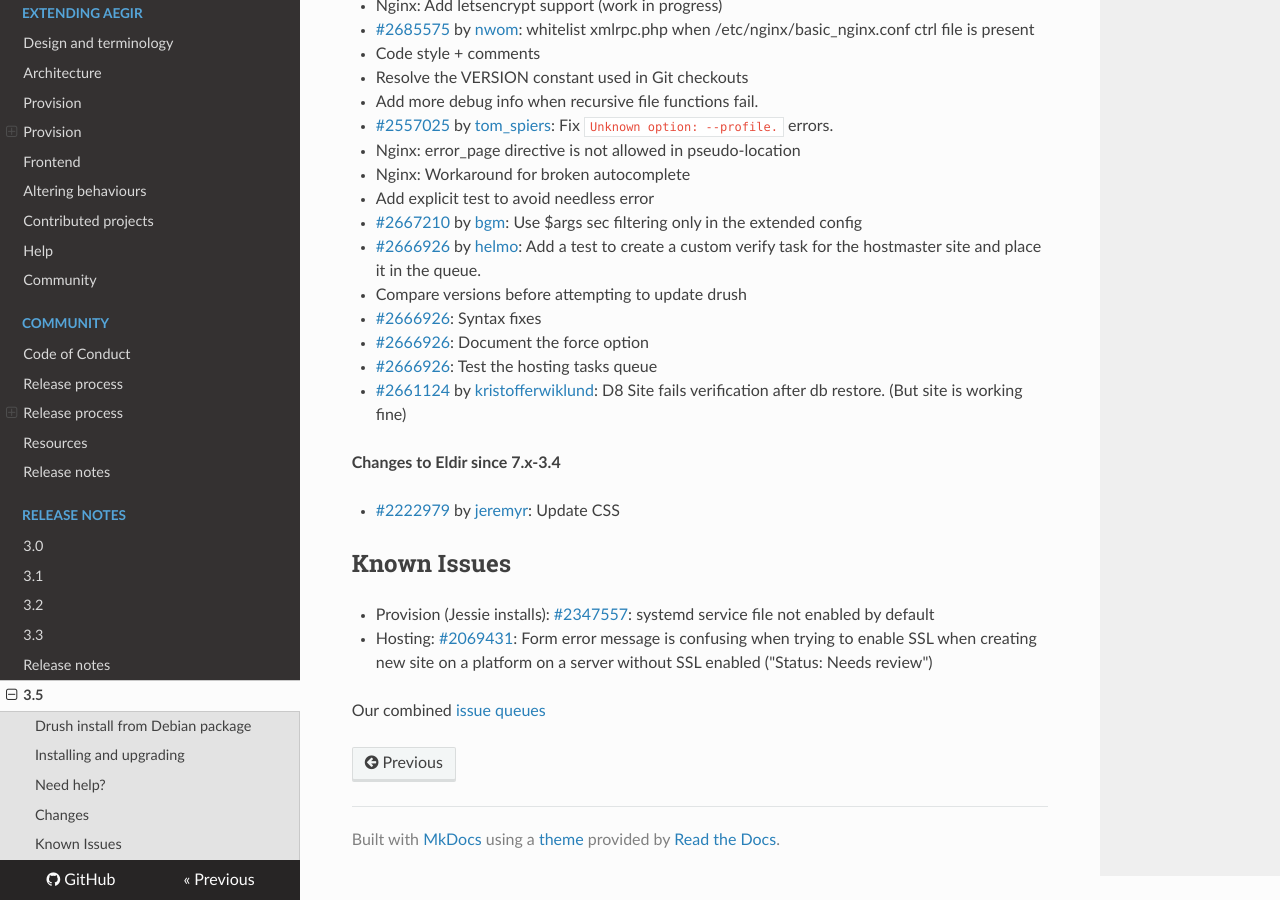
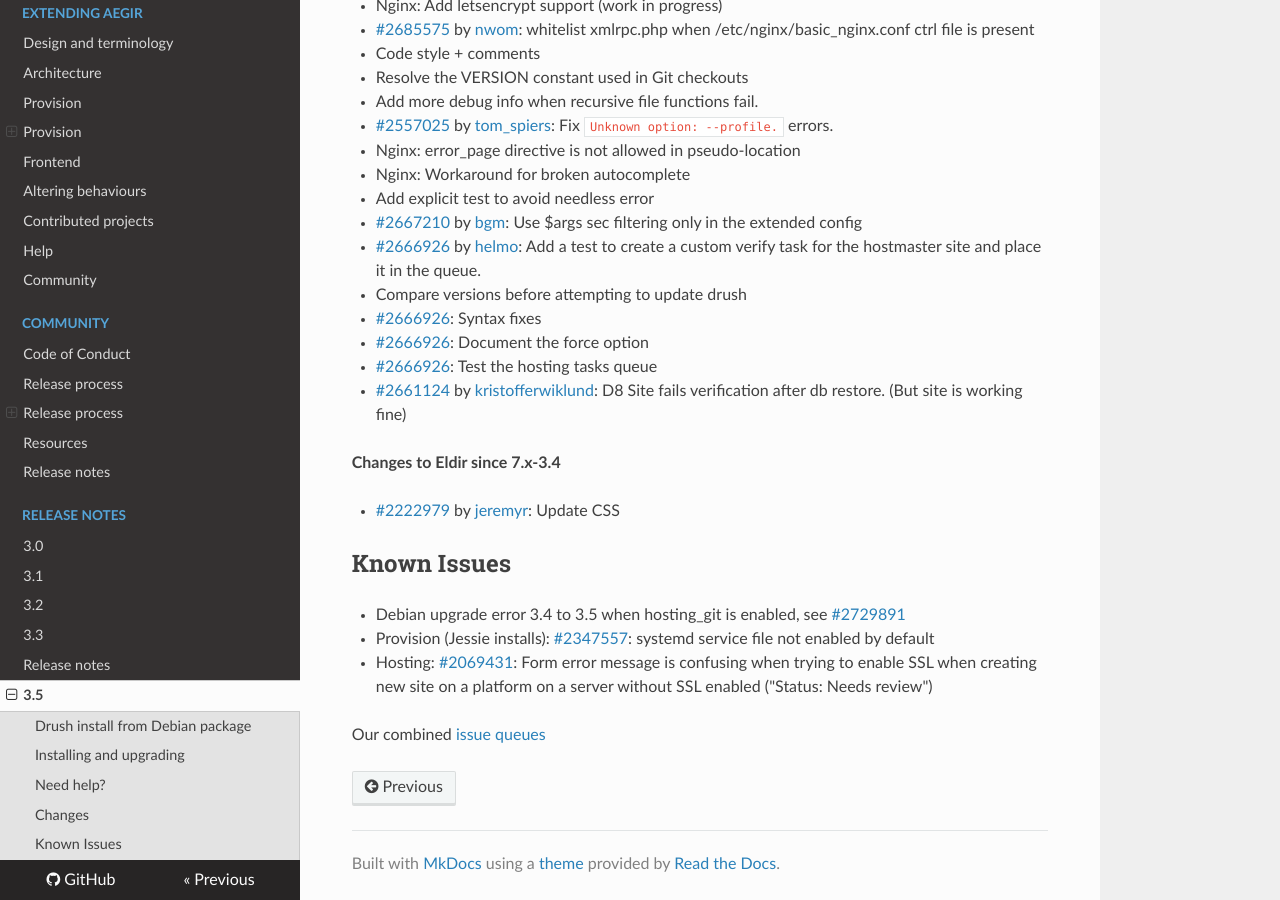
Before and after one commit to aegir-project/documentation, an MkDocs documentation site: the page built from docs/release-notes/3.5.md, in a window 1280 px wide and 900 px high, scrolled down 3675 px. Built offline with MkDocs 1.6.1, drawn with Linux system fonts in a browser that asks for light colours; nearby versions of some CDN libraries; old or Windows-style settings are respelled for this version of MkDocs.

Commit message:
noted upgrade issue

```diff
--- a/docs/release-notes/3.5.md
+++ b/docs/release-notes/3.5.md
@@ -161,6 +161,7 @@ Changes
 
 Known Issues
 ------------
+* Debian upgrade error 3.4 to 3.5 when hosting_git is enabled, see [#2729891](https://www.drupal.org/node/2729891#comment-11211735)
 * Provision (Jessie installs): [#2347557](https://www.drupal.org/node/2347557): systemd service file not enabled by default
 * Hosting: [#2069431](https://www.drupal.org/node/2069431): Form error message is confusing when trying to enable SSL when creating new site on a platform on a server without SSL enabled ("Status: Needs review")
 
```
